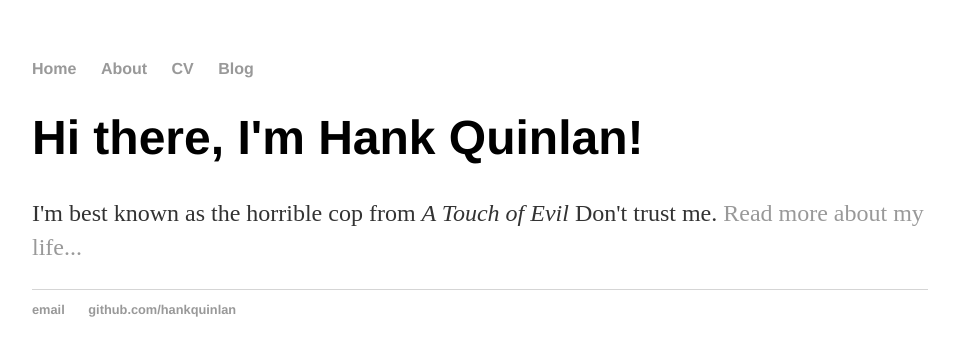
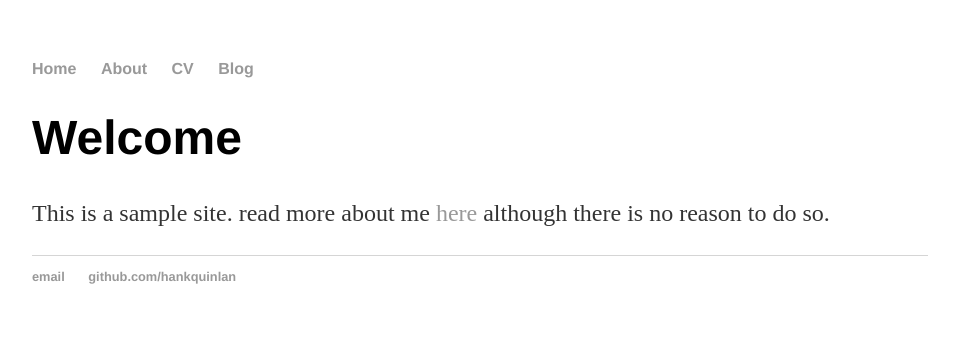
Before and after one commit to jacolind/jacolind.github.io, a Jekyll site: the page built from index.html, in a window 1280 px wide. Shown: the top 356 px of the page, without its empty margins (160-1119 px from the left). Built offline with Jekyll 4.4.1, drawn with Linux system fonts in a browser that asks for light colours.

Commit message:
Update index.html

```diff
--- a/index.html
+++ b/index.html
@@ -3,6 +3,8 @@ layout: default
 title: Hank Quinlan, Horrible Cop
 ---
 <div class="blurb">
-	<h1>Hi there, I'm Hank Quinlan!</h1>
-	<p>I'm best known as the horrible cop from <em>A Touch of Evil</em> Don't trust me. <a href="/about">Read more about my life...</a></p>
+	<h1>Welcome</h1>
+	<p>This is a sample site. read more about me <a href="/about">here</a>
+		although there is no reason to do so.
+	</p>
 </div><!-- /.blurb -->
```
